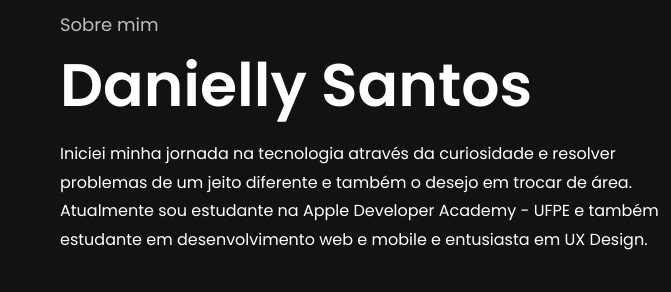
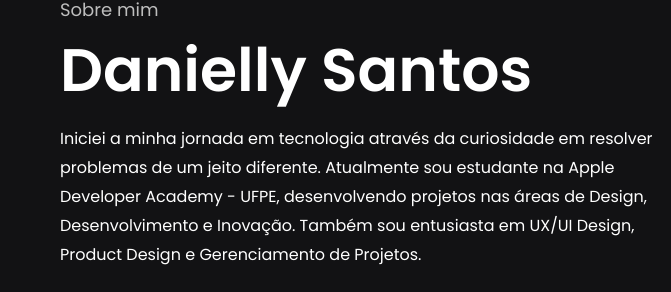
Before and after one commit to daniellysantoslds/dsls_site, a plain HTML site: page index.html in a window 1280 px wide. Shown: the part 227-519 px from the top of the page, 0-671 px from the left. Drawn offline with nearby package versions, Linux system fonts and the light colour scheme.

Commit message:
alterando descricao sobre mim

```diff
--- a/index.html
+++ b/index.html
@@ -59,7 +59,7 @@
         <div class="home__data">
             <h4 class="home__about">Sobre mim</h4>
             <h1 class="home__title">Danielly Santos</h1>
-            <p class="home__description">Iniciei minha jornada na tecnologia através da curiosidade e resolver problemas de um jeito diferente e também o desejo em trocar de área. Atualmente sou estudante na Apple Developer Academy - UFPE  e também estudante em desenvolvimento web e mobile e entusiasta em UX Design.</p>
+            <p class="home__description">Iniciei a minha jornada em tecnologia através da curiosidade em resolver problemas de um jeito diferente. Atualmente sou estudante na Apple Developer Academy - UFPE, desenvolvendo projetos nas áreas de Design, Desenvolvimento e Inovação. Também sou entusiasta em UX/UI Design, Product Design e Gerenciamento de Projetos.</p>
 
           <a href="mailto:danielly.santoslopesds@gmail.com?subject = Feedback&body = Message" target="_blank" rel="external">
             <button class="home__button">Entre em contato</button>
```
